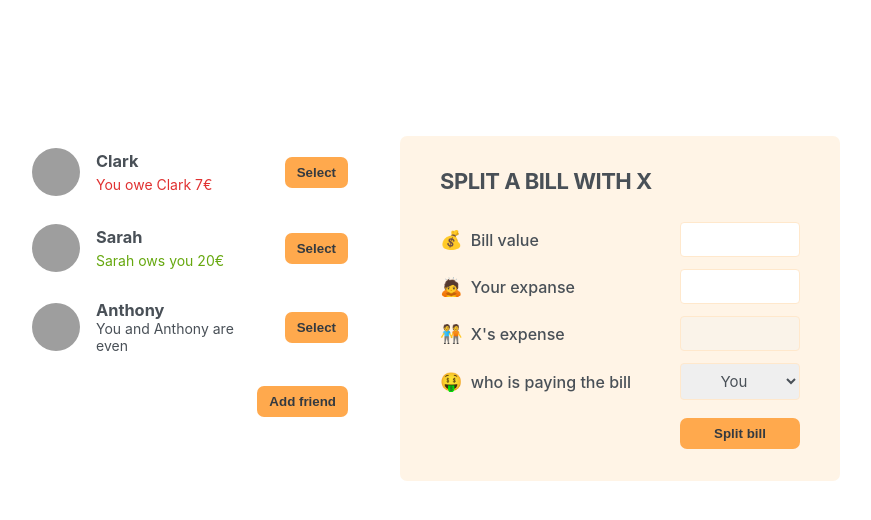
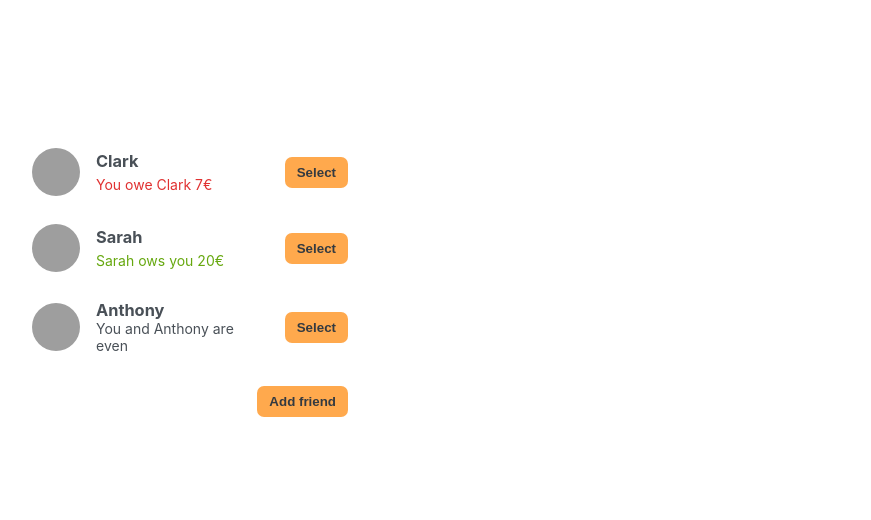
Before and after one commit to prabirstack/eat-n-split, a React (Vite) app: page / in a window 1280 px wide. Shown: the top 520 px of the page, without its empty margins (210-1081 px from the left). Built offline with nearby package versions, Linux system fonts and the light colour scheme; grey boxes are pictures that could not be loaded.

Commit message:
created controlled elements

```diff
--- a/src/App.jsx
+++ b/src/App.jsx
@@ -31,8 +31,8 @@
 
 export default function App() {
   const [friends, setFriends] = useState(initialFriends)
-
   const [showAddFriend, setShowAddFriend] = useState(false)
+  const [selectedFriend, setSelectedFriend] = useState(null)
 
   function handleShowAddFriend() {
     setShowAddFriend((show) => !show)
@@ -43,33 +43,52 @@
     setShowAddFriend(false)
   }
 
+  function handleSelection(friend) {
+    // setSelectedFriend(friend)
+    setSelectedFriend((cur) => (cur?.id === friend.id ? null : friend))
+    setShowAddFriend(false)
+  }
+
   return (
     <div className='app'>
       <div className='sidebar'>
-        <FriendsList friends={friends} />
+        <FriendsList
+          friends={friends}
+          selectedFriend={selectedFriend}
+          onSelection={handleSelection}
+        />
+
         {showAddFriend && <FormAddFriend onAddFriend={handleAddFriends} />}
+
         <Button onClick={handleShowAddFriend}>
           {showAddFriend ? 'Close' : 'Add friend'}
         </Button>
       </div>
-      <FormSplitBill />
+      {selectedFriend && <FormSplitBill selectedFriend={selectedFriend} />}
     </div>
   )
 }
 
-function FriendsList({ friends }) {
+function FriendsList({ friends, onSelection, selectedFriend }) {
   return (
     <ul>
       {friends.map((friend) => (
-        <Friend key={friend.id} friend={friend} />
+        <Friend
+          key={friend.id}
+          friend={friend}
+          selectedFriend={selectedFriend}
+          onSelection={onSelection}
+        />
       ))}
     </ul>
   )
 }
 
-function Friend({ friend }) {
+function Friend({ friend, onSelection, selectedFriend }) {
+  const isSelected = selectedFriend?.id === friend.id
+
   return (
-    <li>
+    <li className={isSelected ? 'selected' : ''}>
       <img src={friend.image} alt={friend.name} />
       <h3>{friend.name}</h3>
 
@@ -84,7 +103,9 @@
         </p>
       )}
       {friend.balance === 0 && <p>You and {friend.name} are even</p>}
-      <Button>Select</Button>
+      <Button onClick={() => onSelection(friend)}>
+        {isSelected ? 'close' : 'Select'}
+      </Button>
     </li>
   )
 }
@@ -130,24 +151,44 @@
   )
 }
 
-function FormSplitBill() {
+function FormSplitBill({ selectedFriend }) {
+  const [bill, setBill] = useState('')
+  const [paidByUser, setPaidByUser] = useState('')
+  const paidByFriend = bill ? bill - paidByUser : ''
+  const [whoIsPaying, setWhoIsPaying] = useState('user')
+
   return (
     <form className='form-split-bill'>
-      <h2>Split a bill with X </h2>
+      <h2>Split a bill with {selectedFriend.name} </h2>
 
       <label> 💰 Bill value</label>
-      <input type='text' />
+      <input
+        type='text'
+        value={bill}
+        onChange={(e) => setBill(Number(e.target.value))}
+      />
 
       <label> 🙇 Your expanse</label>
-      <input type='text' />
+      <input
+        type='text'
+        value={paidByUser}
+        onChange={(e) =>
+          setPaidByUser(
+            Number(e.target.value) > bill ? paidByUser : Number(e.target.value)
+          )
+        }
+      />
 
-      <label> 🧑‍🤝‍🧑 X&apos;s expense</label>
-      <input type='text' disabled />
+      <label> 🧑‍🤝‍🧑 {selectedFriend.name}&apos;s expense</label>
+      <input type='text' disabled value={paidByFriend} />
 
       <label>🤑 who is paying the bill</label>
-      <select>
+      <select
+        value={whoIsPaying}
+        onChange={(e) => setWhoIsPaying(e.target.value)}
+      >
         <option value='user'>You</option>
-        <option value='friend'>X</option>
+        <option value='friend'>{selectedFriend.name}</option>
       </select>
 
       <Button>Split bill</Button>
```
